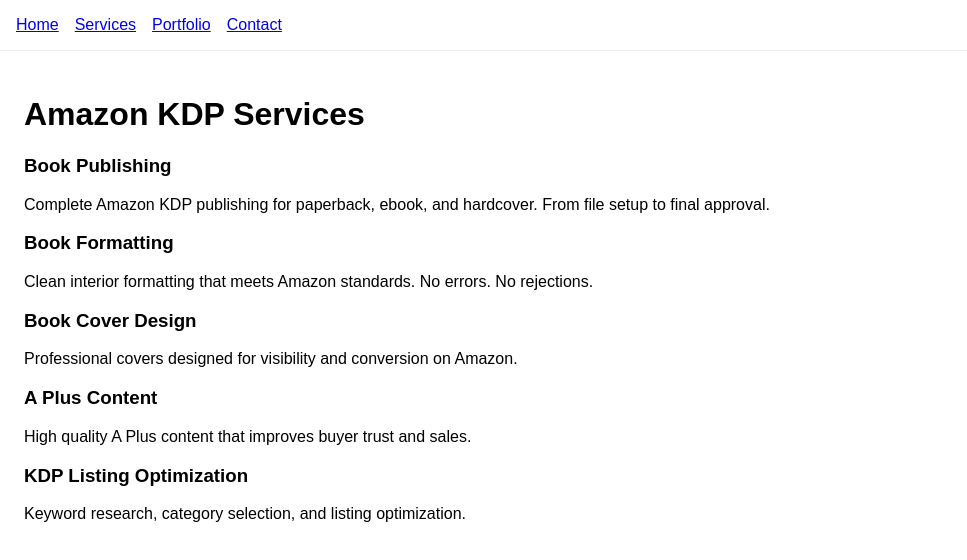
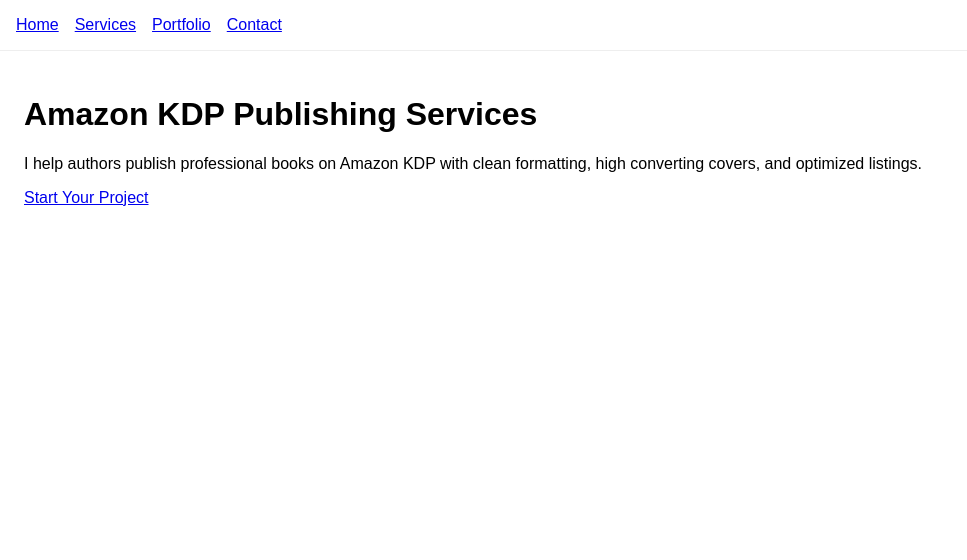
Before and after one commit to mr-loufy/mr-loufy, a Next.js app: page / in a window 1280 px wide. Shown: the top 560 px of the page, without its empty margins (0-967 px from the left). Built offline with nearby package versions, Linux system fonts and the light colour scheme.

Commit message:
Update page.js
Home

```diff
--- a/app/page.js
+++ b/app/page.js
@@ -1,34 +1,21 @@
-export default function Services() {
+export default function Home() {
   return (
-    <>
-      <h1>Amazon KDP Services</h1>
+    <main className="min-h-screen bg-white text-black p-6">
+      <h1 className="text-4xl font-bold mb-4">
+        Amazon KDP Publishing Services
+      </h1>
 
-      <h3>Book Publishing</h3>
-      <p>
-        Complete Amazon KDP publishing for paperback, ebook, and hardcover.
-        From file setup to final approval.
+      <p className="text-lg mb-6">
+        I help authors publish professional books on Amazon KDP with clean formatting,
+        high converting covers, and optimized listings.
       </p>
 
-      <h3>Book Formatting</h3>
-      <p>
-        Clean interior formatting that meets Amazon standards.
-        No errors. No rejections.
-      </p>
-
-      <h3>Book Cover Design</h3>
-      <p>
-        Professional covers designed for visibility and conversion on Amazon.
-      </p>
-
-      <h3>A Plus Content</h3>
-      <p>
-        High quality A Plus content that improves buyer trust and sales.
-      </p>
-
-      <h3>KDP Listing Optimization</h3>
-      <p>
-        Keyword research, category selection, and listing optimization.
-      </p>
-    </>
+      <a
+        href="/contact"
+        className="inline-block bg-black text-white px-6 py-3"
+      >
+        Start Your Project
+      </a>
+    </main>
   )
 }
```
